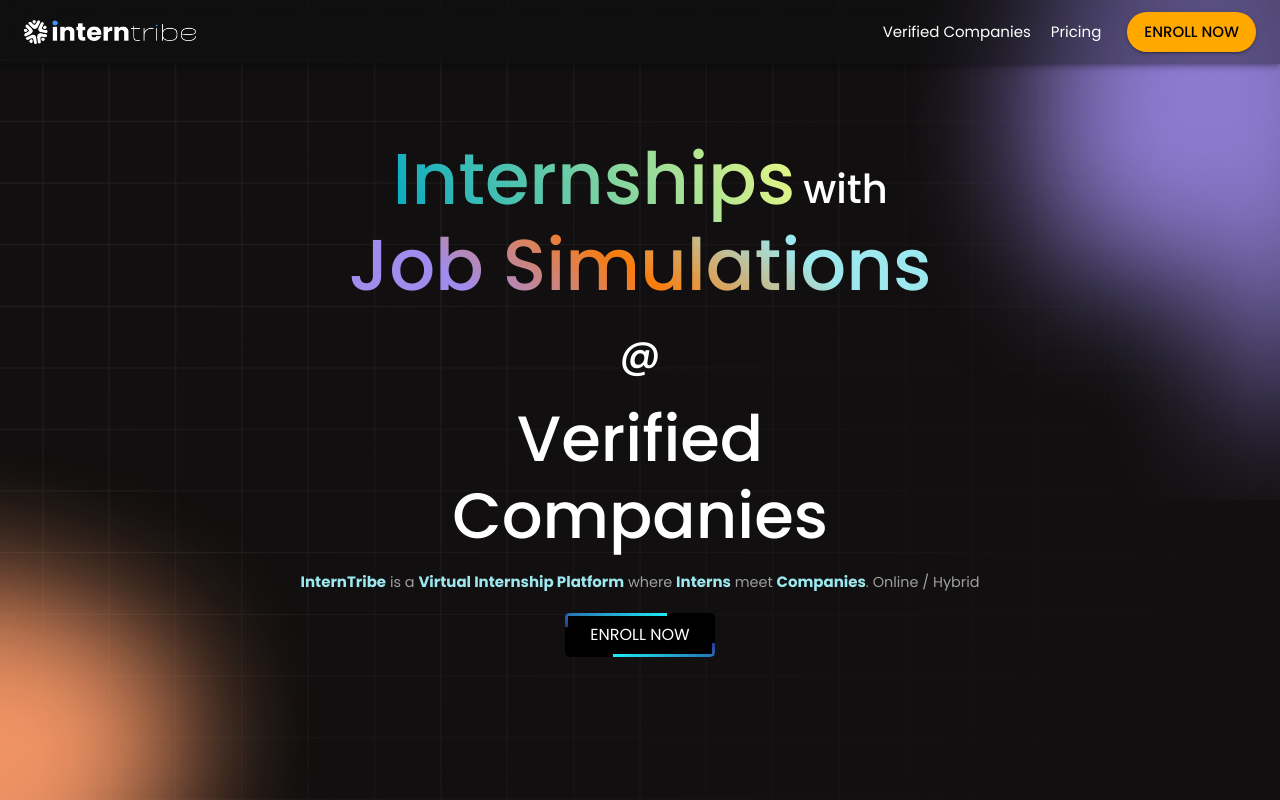
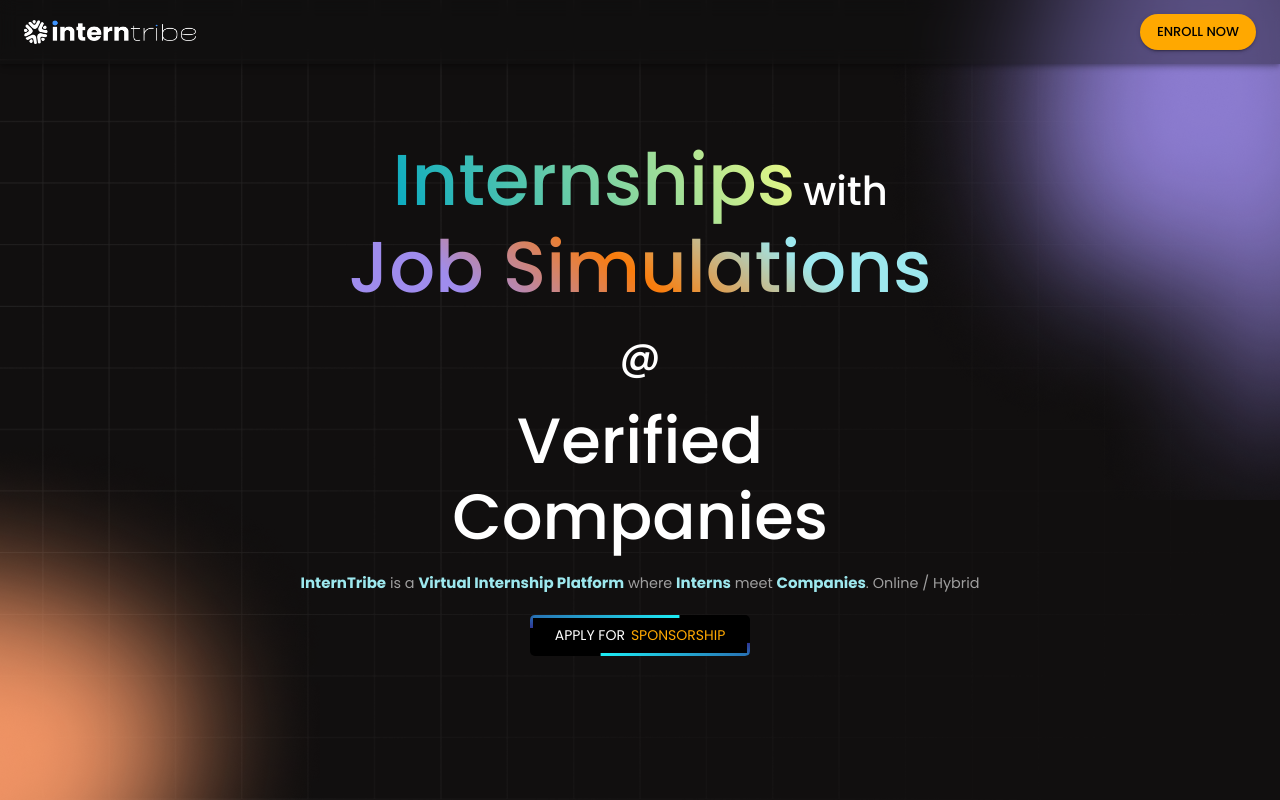
Before and after one commit to sreeram4774/karka-projects, a React (Create React App) app: page / in a window 1280 px wide. Shown: the top 800 px of the page. Built offline with nearby package versions, Linux system fonts and the light colour scheme.

Commit message:
navbar text remove and home section button convert enroll to apply for sponsorship and remove download brochure

```diff
--- a/src/components/Courses.jsx
+++ b/src/components/Courses.jsx
@@ -330,14 +330,8 @@
                                     {/* </a> */}
 
 
-                                    <Box sx={{ display: "flex", justifyContent: "flex-end" }}>
-                                        {/* <Button variant="contained" sx={{
-                                            borderRadius: "12px", backgroundColor: "black", padding: " 10px 22px", fontWeight: '500', [theme.breakpoints.down(425)]: {
-                                                fontSize: "12px",
-                                            },
-                                        }}>
-                                            DOWNLOAD BROCHURE
-                                        </Button> */}
+                                    {/* <Box sx={{ display: "flex", justifyContent: "flex-end" }}>
+
                                         <Button
                                             variant="contained"
                                             sx={{
@@ -366,7 +360,7 @@
                                             DOWNLOAD BROCHURE
                                         </Button>
 
-                                    </Box>
+                                    </Box> */}
 
                                 </Box>
                             </Grid>
--- a/src/components/Header.jsx
+++ b/src/components/Header.jsx
@@ -81,7 +81,7 @@
                         InternTribe
                     </Typography> */}
 
-                    <Box sx={{ flexGrow: 1, display: { xs: 'flex', sm: 'none' }, justifyContent: 'flex-end' }}>
+                    {/* <Box sx={{ flexGrow: 1, display: { xs: 'flex', sm: 'none' }, justifyContent: 'flex-end' }}>
                         <IconButton
                             size="large"
                             aria-label="menu"
@@ -113,15 +113,15 @@
                                 </Typography>
                             </MenuItem>
                         </Menu>
-                    </Box>
+                    </Box> */}
 
-                    <Box sx={{ flexGrow: 1, display: { xs: 'none', sm: 'flex' }, justifyContent: 'flex-end', alignItems: 'center', fontSize: "15px" }}>
-                        <a href="#verified-companies" style={{ margin: '0 10px', textDecoration: 'none', color: 'white' }}>
+                    <Box sx={{ flexGrow: 1, display: { xs: 'flex', sm: 'flex' }, justifyContent: 'flex-end', alignItems: 'center', fontSize: "15px" }}>
+                        {/* <a href="#verified-companies" style={{ margin: '0 10px', textDecoration: 'none', color: 'white' }}>
                             Verified Companies
                         </a>
                         <a href="#pricing" style={{ margin: '0 10px', textDecoration: 'none', color: 'white' }}>
                             Pricing
-                        </a>
+                        </a> */}
                         <a href="#apply-now" style={{ textDecoration: 'none' }} onClick={handleClick}>
                             <Button
                                 variant="contained"
@@ -130,7 +130,7 @@
                                     background: "#FFA800",
                                     borderRadius: "50px",
                                     color: "black",
-                                    fontSize: "15px",
+                                    fontSize: "13px",
                                     border: "1px solid transparent", // Initial transparent border
                                     transition: "all 0.3s ease-in-out",
                                     "&:hover": {
--- a/src/components/Home.jsx
+++ b/src/components/Home.jsx
@@ -141,7 +141,7 @@
 
     const handleClick = () => {
         const phoneNumber = "919385647154";
-        const message = encodeURIComponent("Hello! I'm interested in enrolling for the InternTribe's internship program.");
+        const message = encodeURIComponent("Hi! I'm excited about the internship opportunity @ InterTribe! I'd like to inquire about applying for a scholarship to participate.");
         const url = `https://wa.me/${phoneNumber}?text=${message}`;
         window.open(url, "_blank");
     };
@@ -213,22 +213,19 @@
                         <Typography sx={subtitleStyles}>
                             <BoldText>InternTribe</BoldText> is a <BoldText>Virtual Internship Platform</BoldText> where <BoldText>Interns</BoldText> meet <BoldText>Companies</BoldText>. Online / Hybrid
                         </Typography>
-                        {/* <Button
-                            variant="contained"
-                            sx={buttonStyles}
-                            endIcon={<EastIcon />}
-                            onClick={handleClick}
-                        >
-                            ENROLL NOW
-                        </Button> */}
+
                     </Box>
 
-                    <a onClick={handleClick} target="_blank" className="animation" style={{ marginTop: "20px", cursor:"pointer" }}>
+                    <a onClick={handleClick} target="_blank" className="animation" style={{ marginTop: "20px", cursor: "pointer", fontSize: "14px" }}>
                         <span></span>
                         <span></span>
                         <span></span>
                         <span></span>
-                        ENROLL NOW
+                        {/* Apply for Sponsorship */}
+                        <div style={{ display: "flex", gap: "6px" }}>
+                            <div>APPLY FOR</div>
+                            <div className='sponsorship'/*  style={{ color: "#FFA800" }} */>SPONSORSHIP</div>
+                        </div>
                     </a>
                 </Box>
             </Container>
--- a/src/styles/Home.css
+++ b/src/styles/Home.css
@@ -12,7 +12,16 @@
 
 .animation:hover {
     background: #FFA800;
-    color: #000;
+    color: #000 !important;
+}
+
+.animation .sponsorship {
+    color: #FFA800;
+    transition: color 0.3s ease-in-out; /* Smooth transition */
+}
+
+.animation:hover .sponsorship {
+    color: #000 !important;
 }
 
 /* Common styling for spans */
```
